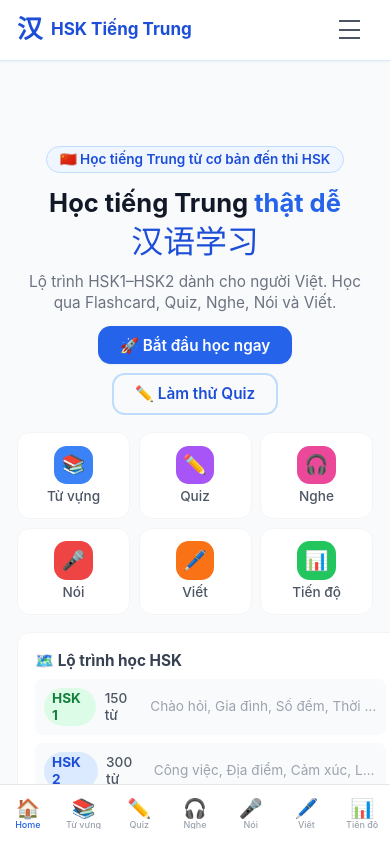
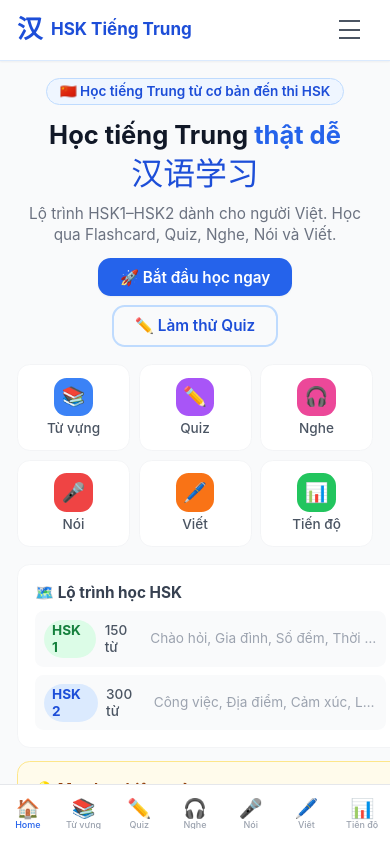
Before and after one commit to haoquanganhsa/hskcungmaimai, a Next.js app: page / in a window 390 px wide. Built offline with nearby package versions, Linux system fonts and the light colour scheme.

Commit message:
bigupdate_ver3

```diff
--- a/components/Navbar.js
+++ b/components/Navbar.js
@@ -92,8 +92,6 @@ export default function Navbar() {
         </div>
       </div>
 
-      {/* Spacer for bottom nav on mobile */}
-      <div className="md:hidden h-16 fixed-bottom-spacer pointer-events-none" />
     </>
   );
 }
```
